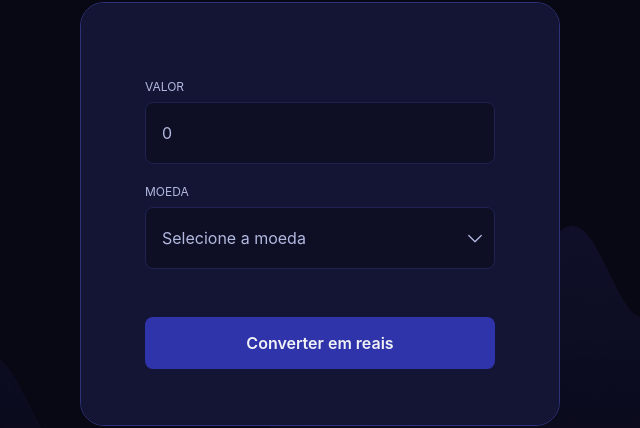
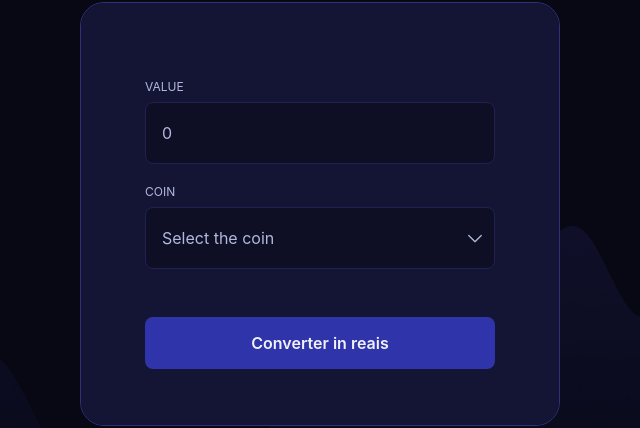
Before and after one commit to jotadagostin/convert-template, a plain HTML site: page index.html in a window 1280 px wide. Shown: the part 225-653 px from the top of the page, 320-960 px from the left. Drawn offline with Linux system fonts and the light colour scheme.

Commit message:
Update index.html

```diff
--- a/index.html
+++ b/index.html
@@ -21,18 +21,18 @@
 
     <main>
       <form>
-        <label for="amount">valor</label>
+        <label for="amount">Value</label>
         <input type="text" name="amount" id="amount" placeholder="0" required />
 
-        <label for="currency">moeda</label>
+        <label for="currency">Coin</label>
         <select name="currency" id="currency" required>
-          <option value="" disabled selected hidden>Selecione a moeda</option>
+          <option value="" disabled selected hidden>Select the coin</option>
           <option value="USD">Dólar Americano</option>
           <option value="EUR">Euro</option>
           <option value="GBP">Libra Esterlina</option>
         </select>
 
-        <button type="submit">Converter em reais</button>
+        <button type="submit">Converter in reais</button>
       </form>
 
       <footer>
```
